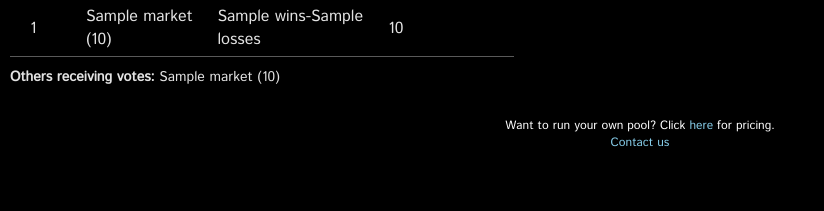
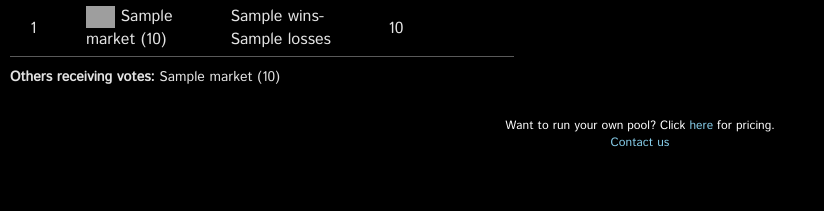
Before and after one commit to jimmygoogle/ncaa-python, a Flask app: template project/blueprints/polls/templates/polls.html in a window 1280 px wide. Shown: the part 392-603 px from the top of the page, without its empty margins (0-824 px from the left). Run offline with Flask 3, Linux system fonts and the light colour scheme; the template is opened without the code that fills it: most values are stand-ins (such as "Sample title", 1, 10 or a date in 2020); data that the repository does not hold is empty; parts of the project's set-up code (start-up, migrations or seed data) failed here and were passed over; some libraries are stand-ins or nearby versions; some web fonts are replaced; grey boxes are pictures that could not be loaded.

Commit message:
Added logos to poll data

```diff
--- a/project/blueprints/polls/templates/polls.html
+++ b/project/blueprints/polls/templates/polls.html
@@ -20,7 +20,7 @@
                {% for data in ap_rankings['rankings'] %}
                <tr>
                  <td>{{ data['rank'] }}</td>
-                 <td>{{ data['market'] }} {% if data['fp_votes'] %}<span class='resize_mobile'>({{ data['fp_votes'] }})</span>{% endif %}</td>
+                 <td><span class='logo'><img src="/static/images/logos/{{data['logo_name']}}.svg" onerror="this.style.display='none'" /></span> {{ data['market'] }} {% if data['fp_votes'] %}<span class='resize_mobile'>({{ data['fp_votes'] }})</span>{% endif %}</td>
                  <td>{{ data['wins'] }}-{{ data['losses'] }}</td>
                  <td>{{ data['points'] }}</td>
                  <td><span class='ranking'>{{ data['prev_rank'] }}</span><span class="{{ data['movement'] }}">{% if data['movement'] == "up" %}&#8593;{% elif data['movement'] == "down" %}&#8595;{% else %}&nbsp;{% endif %}</span></td>
@@ -48,7 +48,7 @@
                {% for data in usa_today_rankings['rankings'] %}
                  <tr>
                    <td>{{ data['rank'] }}</td>
-                   <td>{{ data['market'] }} {% if data['fp_votes'] %}<span class='resize_mobile'>({{ data['fp_votes'] }})</span>{% endif %}</td>
+                   <td><span class='logo'><img src="/static/images/logos/{{ data['logo_name'] }}.svg" onerror="this.style.display='none'" /></span> {{ data['market'] }} {% if data['fp_votes'] %}<span class='resize_mobile'>({{ data['fp_votes'] }})</span>{% endif %}</td>
                    <td>{{ data['wins'] }}-{{ data['losses'] }}</td>
                    <td>{{ data['points'] }}</td>
                    <td><span class='ranking'>{{ data['prev_rank'] }}</span><span class="{{ data['movement'] }}">{% if data['movement'] == "up" %}&#8593;{% elif data['movement'] == "down" %}&#8595;{% else %}&nbsp;{% endif %}</span></td>
--- a/project/polls.py
+++ b/project/polls.py
@@ -70,7 +70,7 @@ class Polls(SportRadar):
             return results
 
     def set_ranking_movements(self, rankings):
-        '''Set the CSS class based on the ranking of the current week versus the previous week'''
+        '''Set the CSS class based on the ranking of the current week versus the previous week and add logos'''
 
         for data in rankings['rankings']:
             movement = 'none'
@@ -83,5 +83,6 @@ class Polls(SportRadar):
                     movement = 'up'
 
             data['movement'] = movement
+            data['logo_name'] = data['market'] + ' ' + data['name']
 
         return rankings
```
